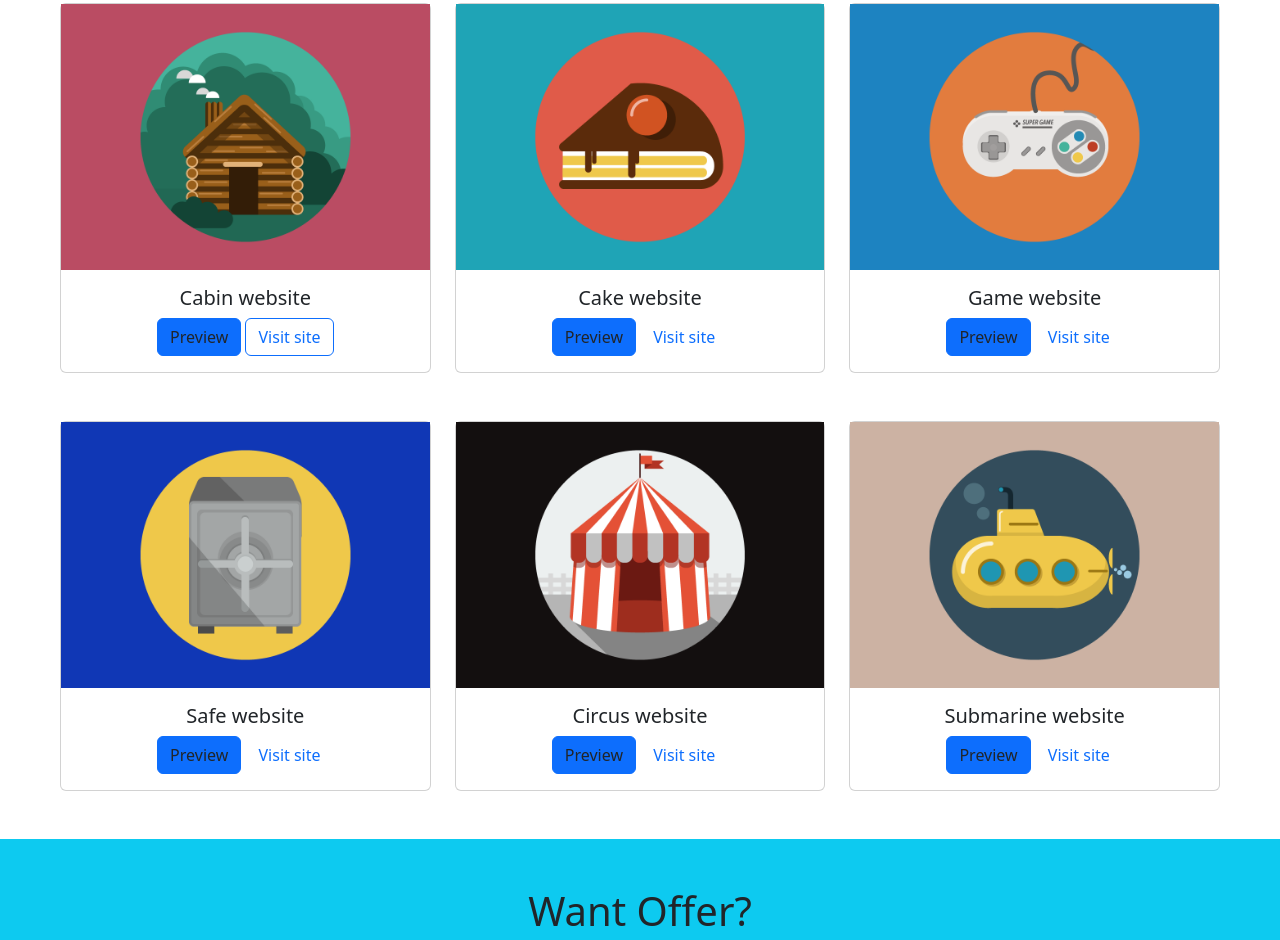
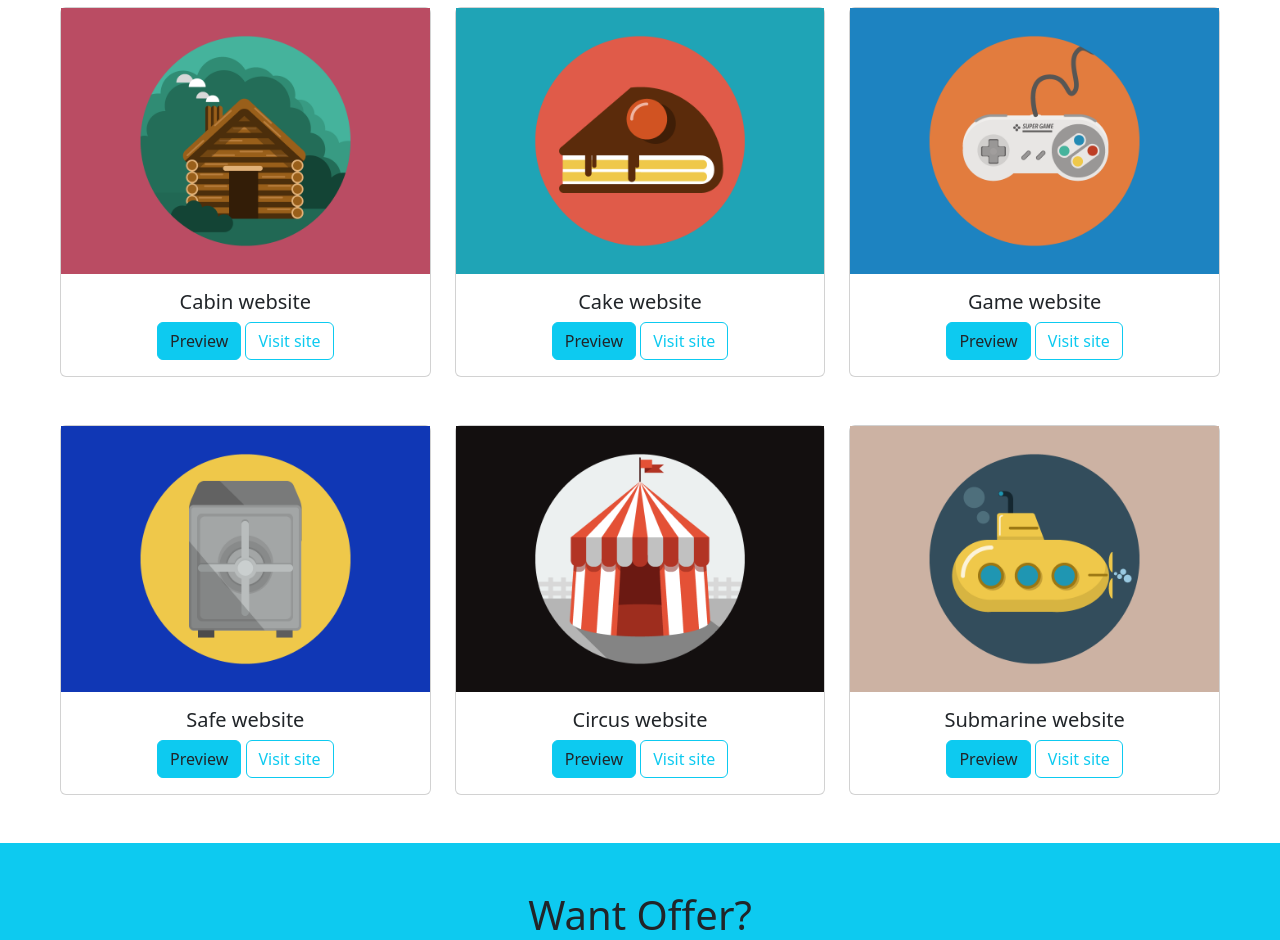
Before and after one commit to Gabriele31201/bootstrap-html-freelancer, a plain HTML site: page index.html in a window 1280 px wide. Shown: the part 627-1567 px from the top of the page. Drawn offline with nearby package versions, Linux system fonts and the light colour scheme.

Commit message:
complete test

```diff
--- a/index.html
+++ b/index.html
@@ -3,7 +3,7 @@
   <head>
     <meta charset="utf-8">
     <meta name="viewport" content="width=device-width, initial-scale=1">
-    <title>Bootstrap demo</title>
+    <title>Freelancer Bootstrap Portfolio</title>
     <link href="https://cdn.jsdelivr.net/npm/bootstrap@5.3.0-alpha1/dist/css/bootstrap.min.css" rel="stylesheet" integrity="sha384-GLhlTQ8iRABdZLl6O3oVMWSktQOp6b7In1Zl3/Jr59b6EGGoI1aFkw7cmDA6j6gD" crossorigin="anonymous">
     <link rel="stylesheet" href="./css/style.css">
   </head>
@@ -11,7 +11,7 @@
     <header>
         <div class="bg-dark text-info d-flex flex-row justify-content-around align-items-center">
         <h6>Portfolio</h6>
-        <p class="text-decoration-underline">CONTACT ME</p>
+        <p class="text-decoration-underline mt-1">CONTACT ME</p>
         </div>
 
 
@@ -50,8 +50,8 @@
                     <div class="card-body">
                       <h5 class="card-title">Cabin website</h5>
 
-                      <a href="#" class="btn btn-primary text-dark">Preview</a>
-                      <a href="#" class="btn btn-white btn-outline-primary text-primary">Visit site</a>
+                      <a href="#" class="btn btn-info text-dark">Preview</a>
+                      <a href="#" class="btn btn-white btn-outline-info text-info">Visit site</a>
                     </div>
                   </div>
               </div>
@@ -68,8 +68,8 @@
                         <div class="card-body">
                           <h5 class="card-title">Cake website</h5>
 
-                          <a href="#" class="btn btn-primary text-dark">Preview</a>
-                          <a href="#" class="btn btn-white btn-outline-primar text-primary">Visit site</a>
+                          <a href="#" class="btn btn-info text-dark">Preview</a>
+                          <a href="#" class="btn btn-white btn-outline-info text-info">Visit site</a>
                         </div>
                       </div>
                   </div>
@@ -88,8 +88,8 @@
                         <div class="card-body">
                           <h5 class="card-title">Game website</h5>
 
-                          <a href="#" class="btn btn-primary text-dark">Preview</a>
-                          <a href="#" class="btn btn-white btn-outline-primar text-primary">Visit site</a>
+                          <a href="#" class="btn btn-info text-dark">Preview</a>
+                          <a href="#" class="btn btn-white btn-outline-info text-info">Visit site</a>
                         </div>
                       </div>
                   </div>
@@ -110,8 +110,8 @@
                     <div class="card-body">
                       <h5 class="card-title">Safe website</h5>
 
-                      <a href="#" class="btn btn-primary text-dark">Preview</a>
-                      <a href="#" class="btn btn-white btn-outline-primar text-primary">Visit site</a>
+                      <a href="#" class="btn btn-info text-dark">Preview</a>
+                      <a href="#" class="btn btn-white btn-outline-info text-info">Visit site</a>
                     </div>
                   </div>
               </div>
@@ -128,8 +128,8 @@
                         <div class="card-body">
                           <h5 class="card-title">Circus website</h5>
 
-                          <a href="#" class="btn btn-primary text-dark">Preview</a>
-                          <a href="#" class="btn btn-white btn-outline-primar text-primary">Visit site</a>
+                          <a href="#" class="btn btn-info text-dark">Preview</a>
+                          <a href="#" class="btn btn-white btn-outline-info text-info">Visit site</a>
                         </div>
                       </div>
                   </div>
@@ -148,8 +148,8 @@
                         <div class="card-body">
                           <h5 class="card-title">Submarine website</h5>
 
-                          <a href="#" class="btn btn-primary text-dark">Preview</a>
-                          <a href="#" class="btn btn-white btn-outline-primar text-primary">Visit site</a>
+                          <a href="#" class="btn btn-info text-dark">Preview</a>
+                          <a href="#" class="btn btn-white btn-outline-info text-info">Visit site</a>
                         </div>
                       </div>
                   </div>
```
